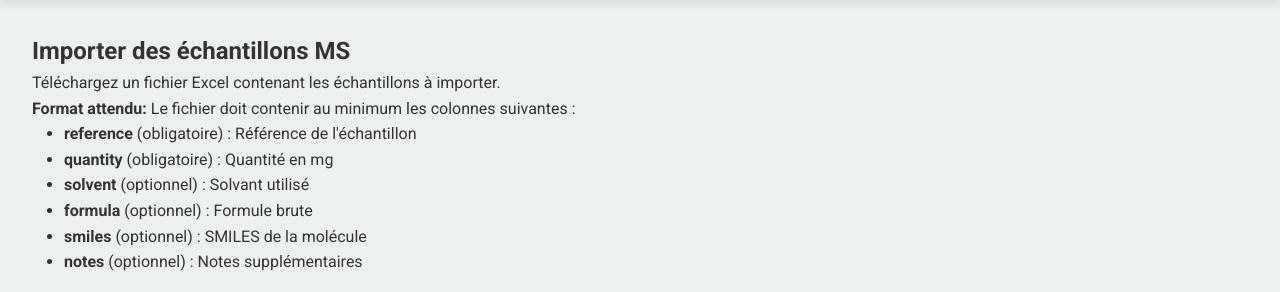
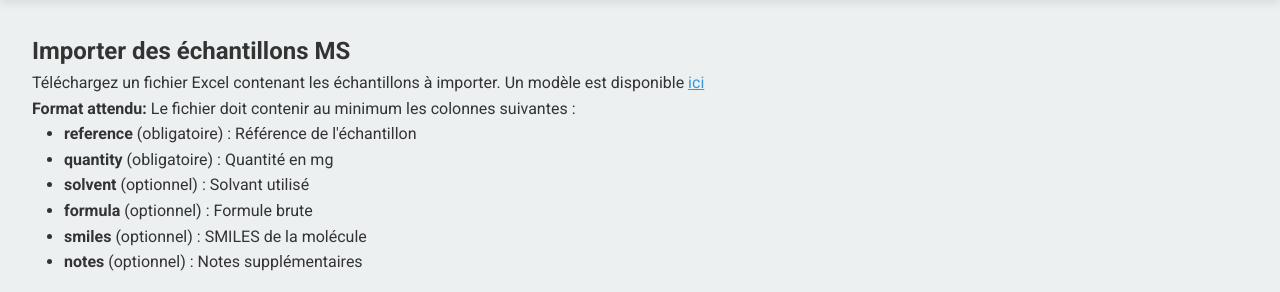
Before and after one commit to n-elie/fiches, a Flask app: page /ms/samples/import in a window 1280 px wide. Shown: the part 74-366 px from the top of the page. Run offline with Flask 3, Linux system fonts and the light colour scheme; the visitor is signed in with stand-in values (Sample User, id 1); parts of the project's set-up code (start-up, migrations or seed data) failed here and were passed over.

Commit message:
Add example file for batch ms sample import

```diff
--- a/app/static/css/style.css
+++ b/app/static/css/style.css
@@ -256,6 +256,14 @@ body {
     margin-bottom: 1.5rem;
 }
 
+.form-header a {
+    color: var(--secondary-color);
+}
+
+.form-header a:visited {
+    color: color-mix(in srgb-linear, var(--secondary-color), black);
+}
+
 .form-section ul {
 	margin-left: 2rem;
 	margin-bottom: 1rem;
--- a/app/templates/ms/import_samples.html
+++ b/app/templates/ms/import_samples.html
@@ -6,7 +6,7 @@
 <div class="form-container">
     <div class="form-header">
         <h2>Importer des échantillons MS</h2>
-        <p>Téléchargez un fichier Excel contenant les échantillons à importer.</p>
+        <p>Téléchargez un fichier Excel contenant les échantillons à importer. Un modèle est disponible <a href="{{ url_for('static', filename='data/samples.xlsx') }}">ici</a></p>
     </div>
 
     <div class="form-section">
```
Also changed, not shown: 1 other file.
